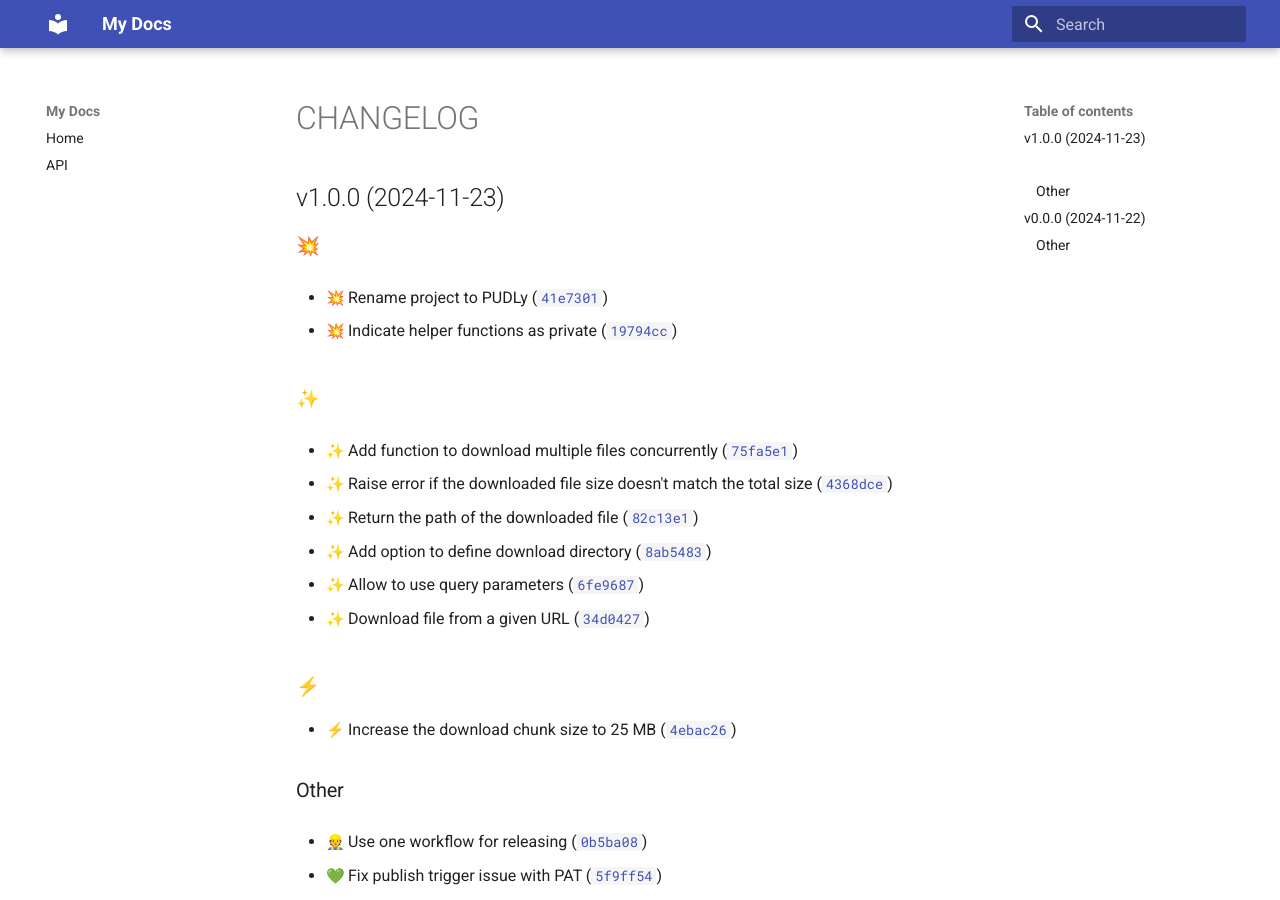
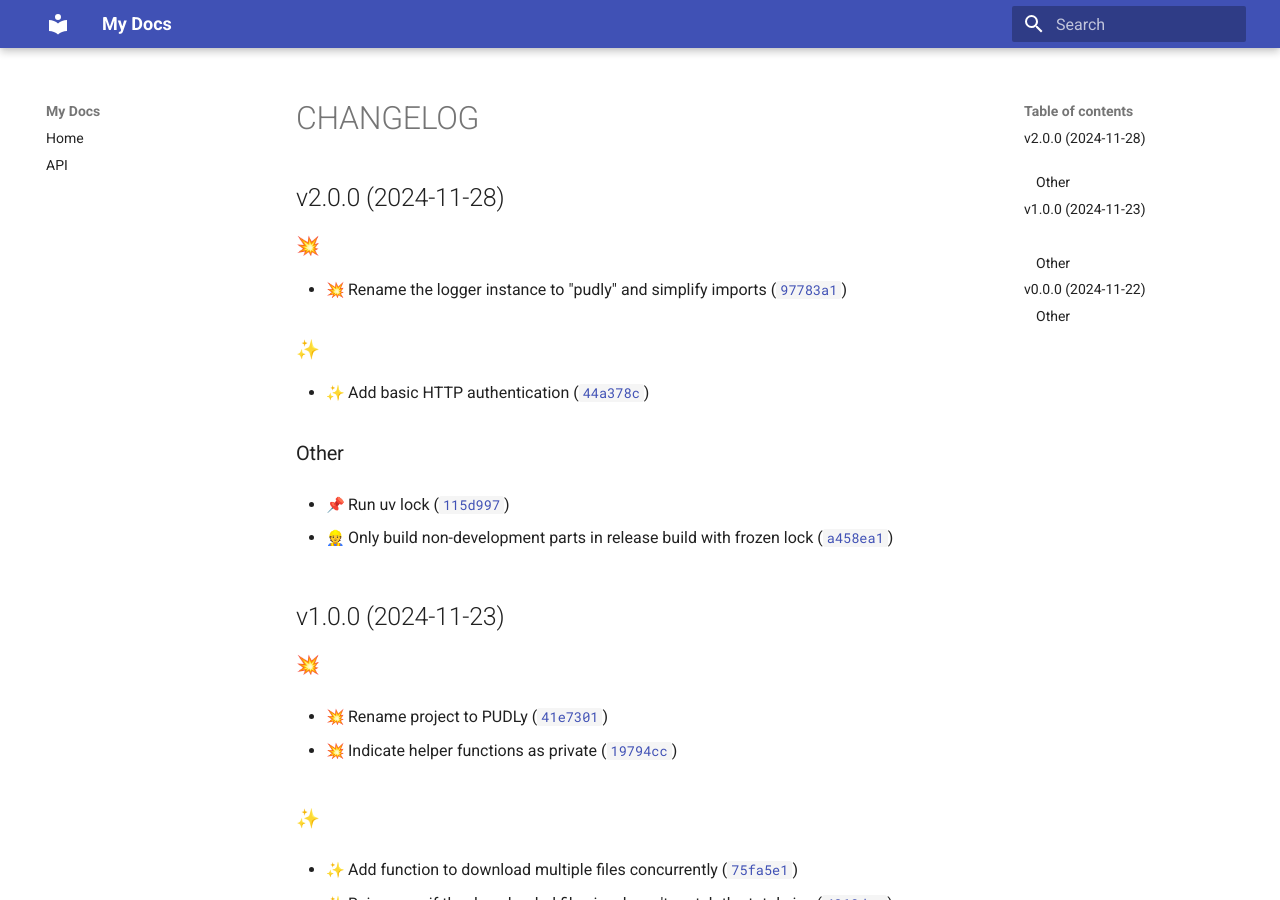
Before and after one commit to 8-bit-hunters/pudly, an MkDocs documentation site: the page built from docs/CHANGELOG.md, in a window 1280 px wide and 900 px high. Built offline with MkDocs 1.6.1 and Material for MkDocs 9.7.7, drawn with Linux system fonts in a browser that asks for light colours; emoji names are drawn with the system emoji font.

Commit message:
2.0.0
Automatically generated by python-semantic-release

```diff
--- a/docs/CHANGELOG.md
+++ b/docs/CHANGELOG.md
@@ -1,4 +1,25 @@
 # CHANGELOG
+
+
+## v2.0.0 (2024-11-28)
+
+### :boom:
+
+- :boom: Rename the logger instance to "pudly" and simplify imports
+  ([`97783a1`](https://github.com/8-bit-hunters/pudly/commit/97783a1038c84001c97942dc7db9704b1eaef31e))
+
+### :sparkles:
+
+- :sparkles: Add basic HTTP authentication
+  ([`44a378c`](https://github.com/8-bit-hunters/pudly/commit/44a378cdf6d8eca4569ebfb40b80a28cca281d9b))
+
+### Other
+
+- :pushpin: Run uv lock
+  ([`115d997`](https://github.com/8-bit-hunters/pudly/commit/115d997e6457124df6eeb52c5bf0ba121e06b502))
+
+- :construction_worker: Only build non-development parts in release build with frozen lock
+  ([`a458ea1`](https://github.com/8-bit-hunters/pudly/commit/a458ea1c6d62ffae36ce2ed8be9a5b8cd5801b78))
 
 
 ## v1.0.0 (2024-11-23)
--- a/pyproject.toml
+++ b/pyproject.toml
@@ -1,6 +1,6 @@
 [project]
 name = "pudly"
-version = "1.0.0"
+version = "2.0.0"
 description = "Add your description here"
 authors = [
     { name = "Kristof Kovacs", email = "kristof.kovacs1996@gmail.com" }
```
